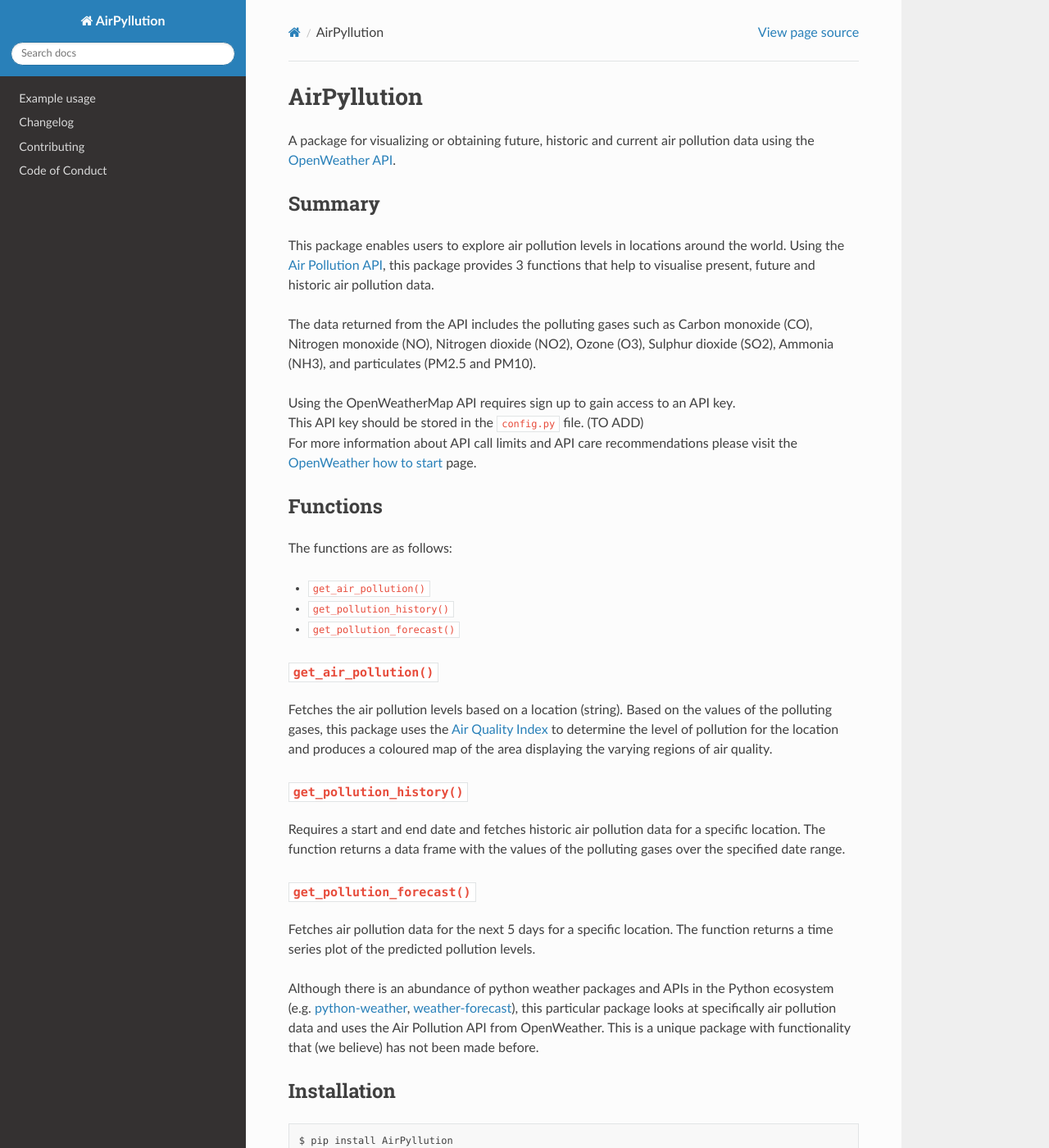
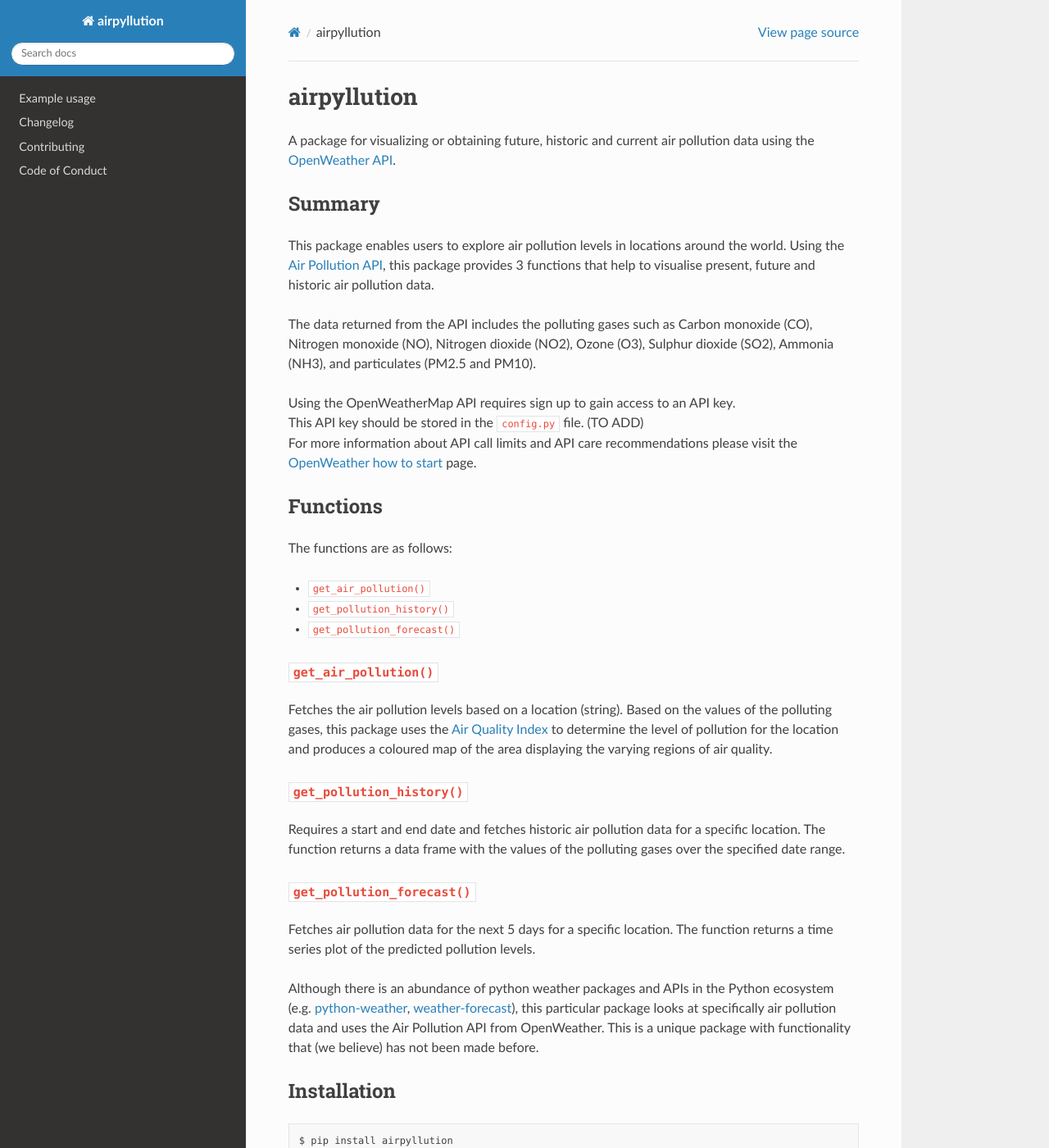
Before and after one commit to UBC-MDS/airpyllution, a Sphinx documentation site: the page built from docs/index.md, in a window 1280 px wide and 1400 px high. Shown: the whole window at 82% size. Built offline with Sphinx 7.4.7 and the Read the Docs theme 2.0.0, drawn with Linux system fonts in a browser that asks for light colours; pages that are not in the unit, such as notebooks, are missing from menus; some of the changed text lies outside the part shown.

````diff
--- a/README.md
+++ b/README.md
@@ -1,4 +1,4 @@
-# AirPyllution
+# airpyllution
 A package for visualizing or obtaining future, historic and current air pollution data using the [OpenWeather API](https://openweathermap.org).
 
 ## Summary
@@ -31,7 +31,7 @@ Although there is an abundance of python weather packages and APIs in the Python
 ## Installation
 
 ```bash
-$ pip install AirPyllution
+$ pip install airpyllution
 ```
 
 ## Usage
@@ -44,8 +44,8 @@ Interested in contributing? Check out the contributing guidelines. Please note t
 
 ## License
 
-`AirPyllution` was created by Christopher Alexander, Daniel King, Mel Liow. It is licensed under the terms of the MIT license.
+`airpyllution` was created by Christopher Alexander, Daniel King, Mel Liow. It is licensed under the terms of the MIT license.
 
 ## Credits
 
-`AirPyllution` was created with [`cookiecutter`](https://cookiecutter.readthedocs.io/en/latest/) and the `py-pkgs-cookiecutter` [template](https://github.com/py-pkgs/py-pkgs-cookiecutter).
+`airpyllution` was created with [`cookiecutter`](https://cookiecutter.readthedocs.io/en/latest/) and the `py-pkgs-cookiecutter` [template](https://github.com/py-pkgs/py-pkgs-cookiecutter).
--- a/docs/conf.py
+++ b/docs/conf.py
@@ -6,7 +6,7 @@
 
 # -- Project information -----------------------------------------------------
 
-project = u"AirPyllution"
+project = u"airpyllution"
 copyright = u"2022, Christopher Alexander, Daniel King, Mel Liow"
 author = u"Christopher Alexander, Daniel King, Mel Liow"
 
--- a/pyproject.toml
+++ b/pyproject.toml
@@ -1,5 +1,5 @@
 [tool.poetry]
-name = "AirPyllution"
+name = "airpyllution"
 version = "0.1.0"
 description = "A package which  provides various functionalities on air pollution data."
 authors = ["Christopher Alexander, Daniel King, Mel Liow"]
--- a/src/AirPyllution/__init__.py
+++ b/src/AirPyllution/__init__.py
@@ -1,3 +1,3 @@
 # read version from installed package
 from importlib.metadata import version
-__version__ = version("AirPyllution")
+__version__ = version("airpyllution")
````
Also changed, not shown: CHANGELOG.md (+1 -1 lines), CONTRIBUTING.md (+4 -4 lines), docs/example.ipynb, 4 other files.
